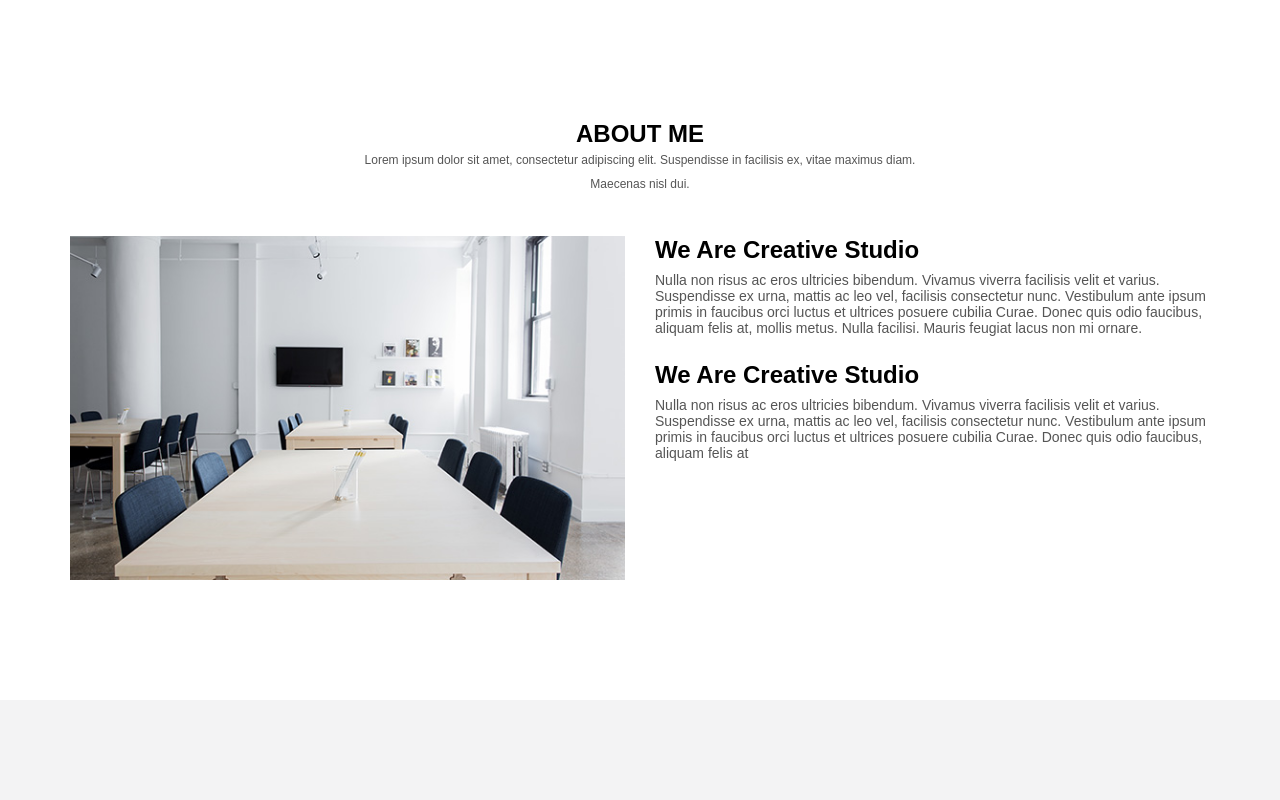
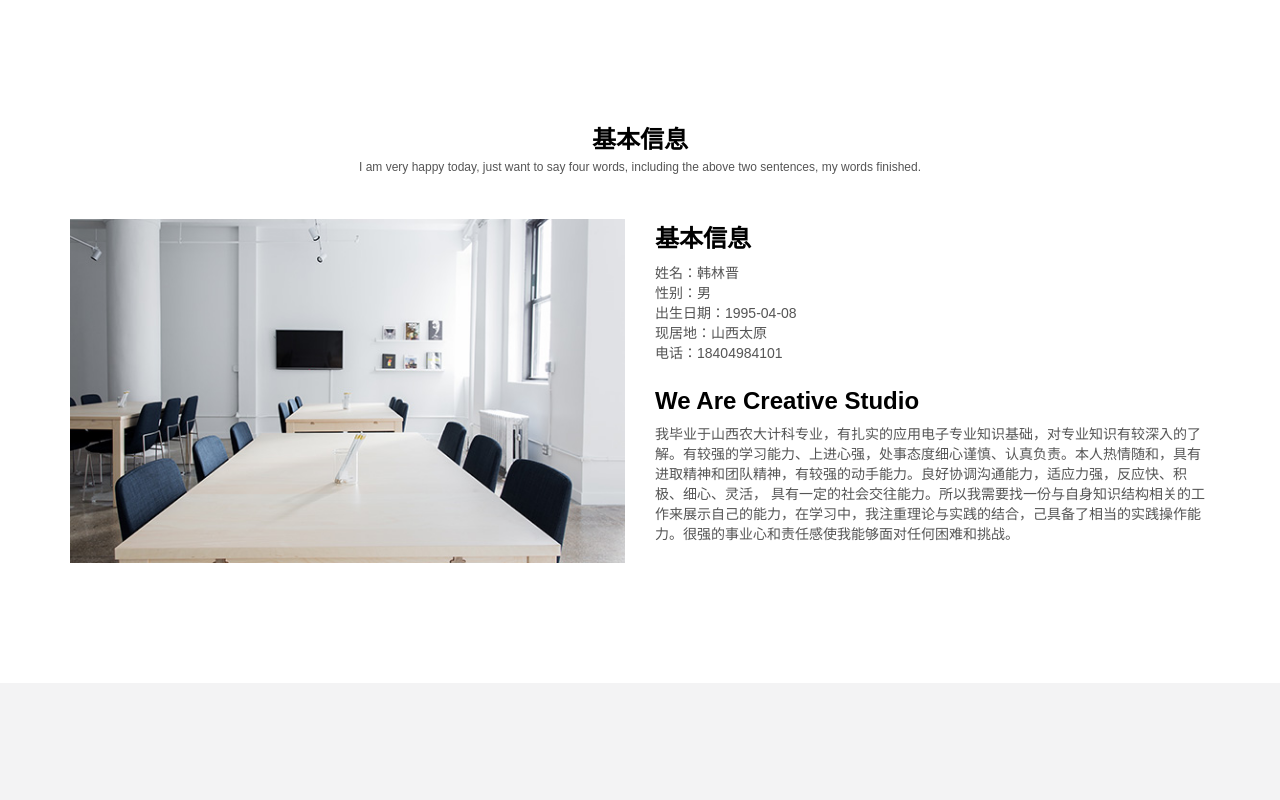
Before and after one commit to han1193569188/han1193569188.github.io, a plain HTML site: page index.html in a window 1280 px wide. Shown: the top 800 px of the page. Drawn offline with Linux system fonts and the light colour scheme.

Commit message:
Update index.html

```diff
--- a/index.html
+++ b/index.html
@@ -14,18 +14,18 @@
    <div class="box">
    	   <section class="container">
    	   	    <div class="row">
-   	   	   	    <h1 class="about1">ABOUT ME</h1>
-   	   	   	    <p class="about2">Lorem ipsum dolor sit amet, consectetur adipiscing elit. Suspendisse in facilisis ex, vitae maximus diam. Maecenas nisl dui.</p>
+   	   	   	    <h1 class="about1">基本信息</h1>
+   	   	   	    <p class="about2">I am very happy today, just want to say four words, including the above two sentences, my words finished.</p>
    	   	    </div>
    	   	    <div class="row rom1">
    	   	    	<div class="col-lg-6 col-md-6 col-sm-12 col-xs-12 jieshao-img">
 	                <img src="img/about.jpg" alt="">
 			    </div>
 			    <div class="col-lg-6 col-md-6 col-sm-12 col-xs-12 jieshao-p">
-				    <h1 class="jieshao-p1">We Are Creative Studio</h1>
-				    <p class="jieshao-p4">Nulla non risus ac eros ultricies bibendum. Vivamus viverra facilisis velit et varius. Suspendisse ex urna, mattis ac leo vel, facilisis consectetur nunc. Vestibulum ante ipsum primis in faucibus orci luctus et ultrices posuere cubilia Curae. Donec quis odio faucibus, aliquam felis at, mollis metus. Nulla facilisi. Mauris feugiat lacus non mi ornare.</p>
+				    <h1 class="jieshao-p1">基本信息</h1>
+				    <p class="jieshao-p4">姓名：韩林晋<br>性别：男<br>出生日期：1995-04-08<br>现居地：山西太原<br>电话：18404984101</p>
 				    <h1 class="jieshao-p2">We Are Creative Studio</h1>
-				    <p class="jieshao-p4">Nulla non risus ac eros ultricies bibendum. Vivamus viverra facilisis velit et varius. Suspendisse ex urna, mattis ac leo vel, facilisis consectetur nunc. Vestibulum ante ipsum primis in faucibus orci luctus et ultrices posuere cubilia Curae. Donec quis odio faucibus, aliquam felis at</p>
+				    <p class="jieshao-p4">我毕业于山西农大计科专业，有扎实的应用电子专业知识基础，对专业知识有较深入的了解。有较强的学习能力、上进心强，处事态度细心谨慎、认真负责。本人热情随和，具有进取精神和团队精神，有较强的动手能力。良好协调沟通能力，适应力强，反应快、积极、细心、灵活， 具有一定的社会交往能力。所以我需要找一份与自身知识结构相关的工作来展示自己的能力，在学习中，我注重理论与实践的结合，己具备了相当的实践操作能力。很强的事业心和责任感使我能够面对任何困难和挑战。</p>
 			    </div>
    	   	   </div>
    	   </section>
```
